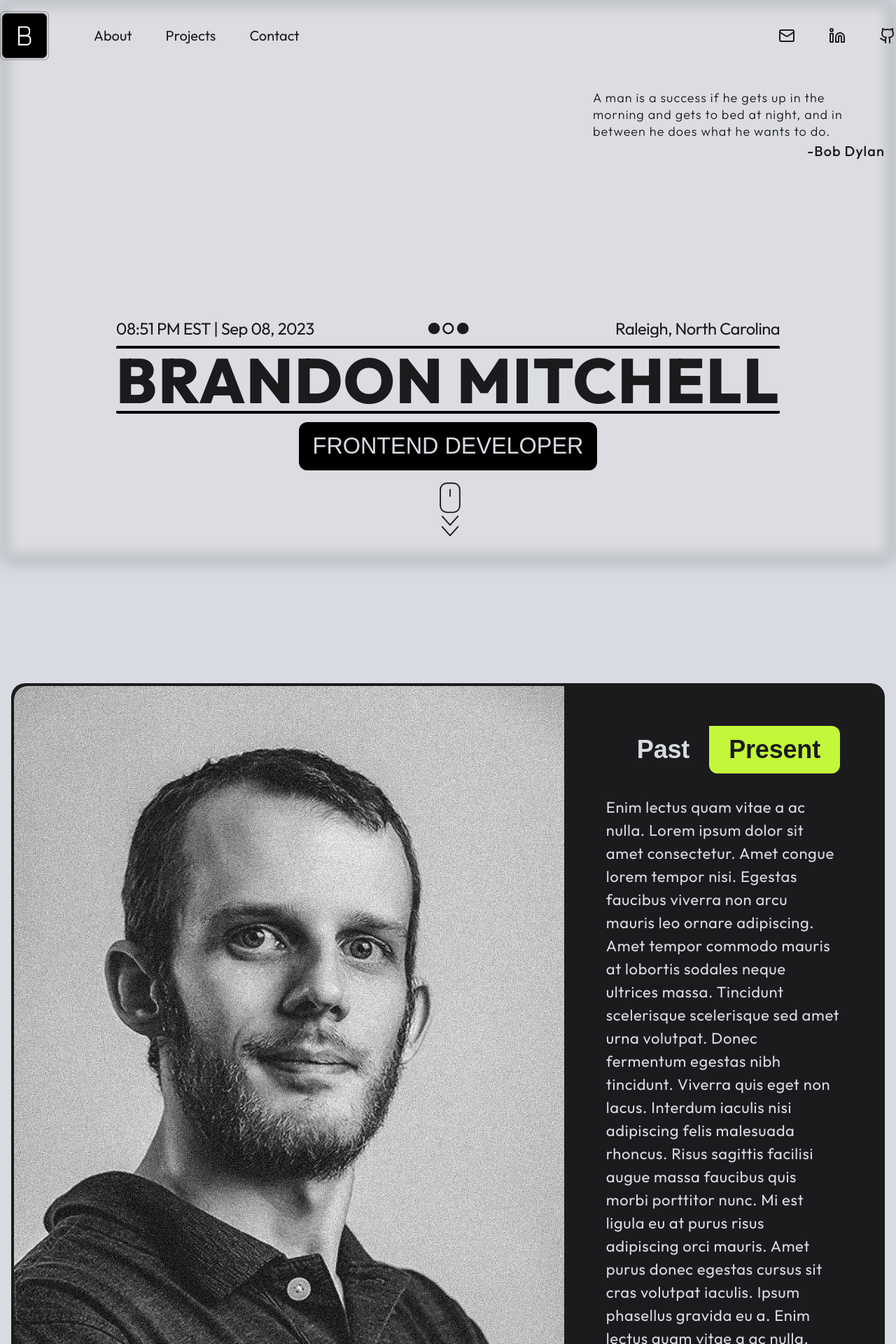
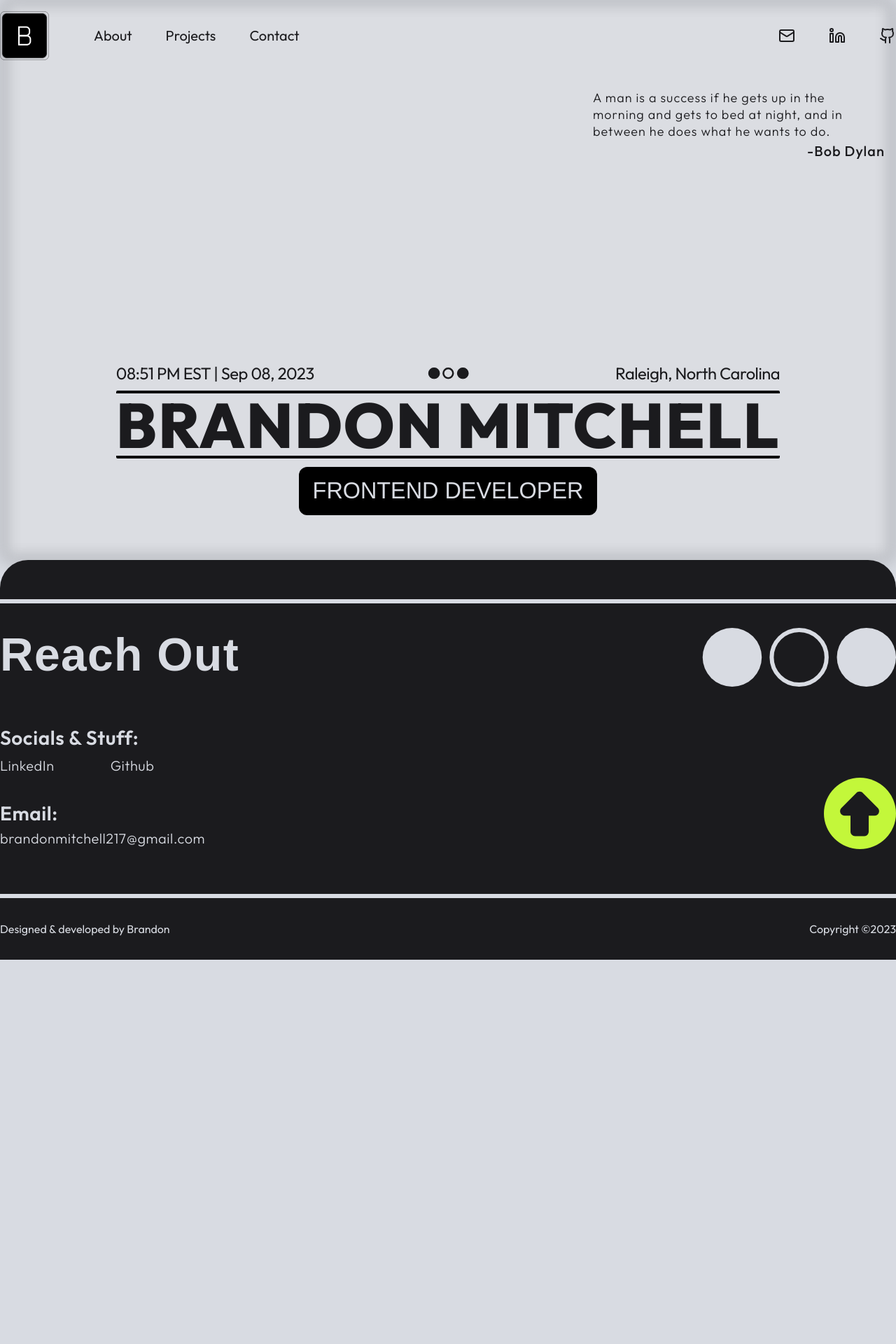
Before and after one commit to brandonmitchell217/portfolio-2023_v2, a Next.js app: page / in a window 1280 px wide. Shown: the top 1920 px of the page at 70% size. After the commit the page ends 1371 px from the top, so only its background shows below. Built offline with nearby package versions, Linux system fonts and the light colour scheme; a web font is replaced by a local one.

Commit message:
[feat]: Move about section to its own page

```diff
--- /dev/null
+++ b/app/about/page.tsx
@@ -0,0 +1,20 @@
+import React from "react";
+import { PastPresent } from "@/components/About/PastPresent";
+import Tools from "@/components/Home/Tools";
+import WorkStatus from "@/components/WorkStatus";
+
+export default function AboutPage() {
+  return (
+    <main>
+      <div className="relative w-full px-4 max-w-7xl m-auto">
+        <section className="py-16 lg:py-44">
+          <PastPresent />
+        </section>
+        <section className="pb-20 md:pb-48 space-y-20 md:space-y-48">
+          <Tools />
+          <WorkStatus />
+        </section>
+      </div>
+    </main>
+  );
+}
--- a/app/page.tsx
+++ b/app/page.tsx
@@ -2,19 +2,9 @@ import { createServerComponentClient } from "@supabase/auth-helpers-nextjs";
 import { cookies } from "next/headers";
 import Link from "next/link";
 import LogoutButton from "../components/LogoutButton";
-import Image from "next/image";
-import { DataProps } from "@/lib/types";
-
-import { useEffect, useState, Suspense } from "react";
 import InfoHeader from "@/components/Home/InfoHeader";
 import Quote from "@/components/Home/Quote";
-import { PastPresent } from "@/components/About/PastPresent";
-import Mouse from "@/components/assets/Mouse";
-import Tools from "@/components/Home/Tools";
-import WorkStatus from "@/components/WorkStatus";
-import ProjectCard from "@/components/Projects/ProjectCard";
 import Contact from "@/components/Home/Contact";
-import { SocialLinks } from "@/lib/util";
 import MobileHeader from "@/components/ui/MobileHeader";
 import Loading from "@/components/ui/Loading";
 
@@ -38,17 +28,9 @@ export default function Index() {
       <div className="relative w-full px-4 max-w-7xl m-auto">
         {/* Only shows on mobile when bottom nav appears */}
         <MobileHeader />
-        <section className="relative min-h-screen py-32 flex flex-col items-center justify-between">
+        <section className="relative h-screen pt-32 pb-24 md:pb-16 flex flex-col items-center justify-between">
           <Quote />
           <InfoHeader data={{ ...BasicInfo }} />
-          <Mouse />
-        </section>
-        <section id="about" className="py-16 lg:py-44">
-          <PastPresent />
-        </section>
-        <section className="pb-20 md:pb-48 space-y-20 md:space-y-48">
-          <Tools />
-          <WorkStatus />
         </section>
       </div>
       <section className="">
--- a/lib/util.tsx
+++ b/lib/util.tsx
@@ -33,7 +33,7 @@ export const NavigationLinks: NavigationLinksProps[] = [
   {
     id: 2,
     name: "About",
-    url: "/#about",
+    url: "/about",
     query: "",
     icon: <User className="w-12 h-12" />,
   },
```
